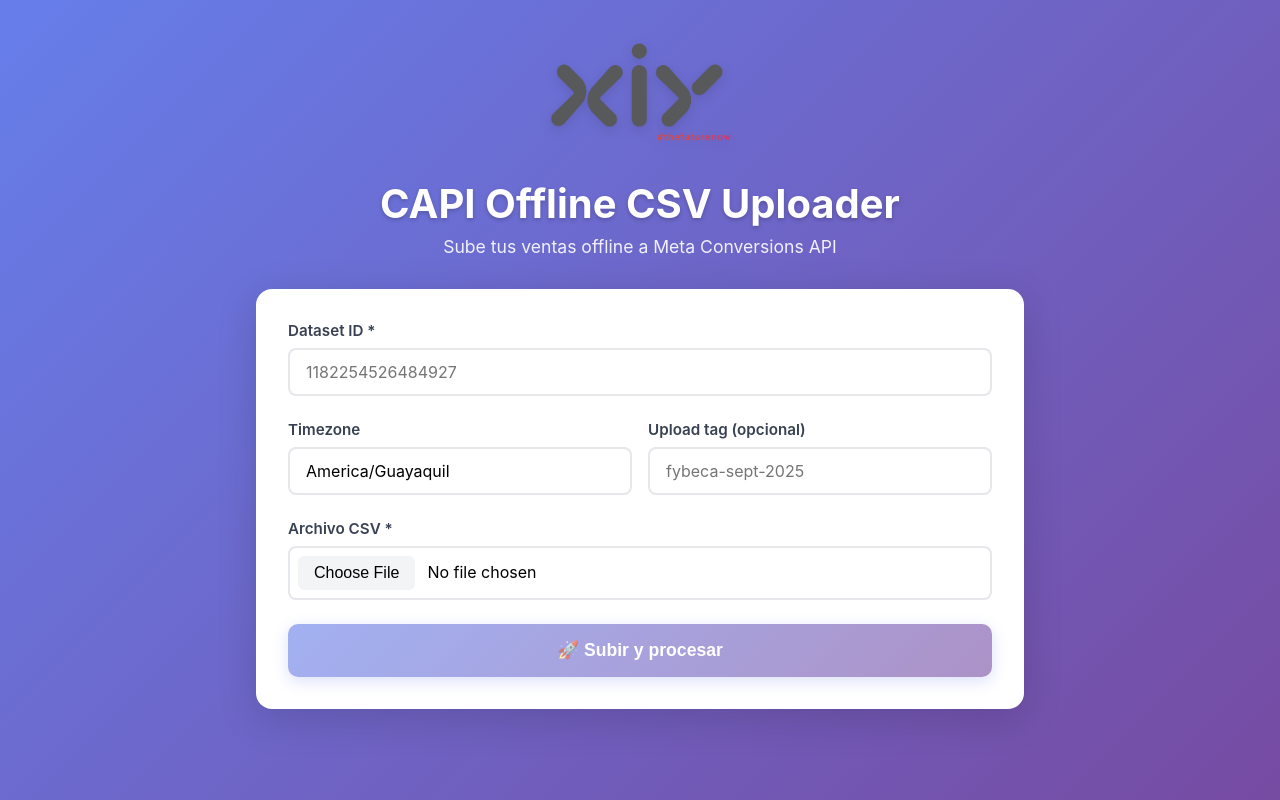
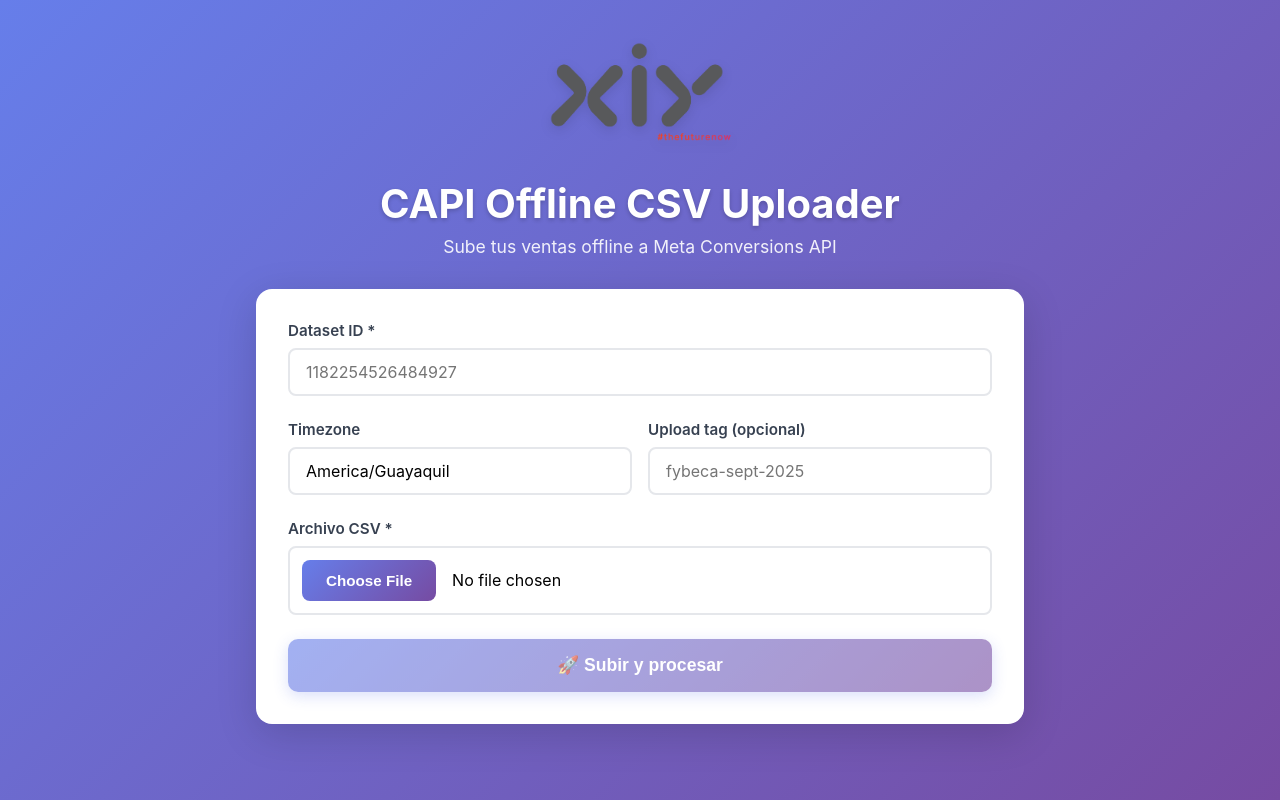
Before and after one commit to alejoarosemena/capi-offline-uploader, a React (Vite) app in the folder frontend/: page / in a window 1280 px wide. Built offline with nearby package versions, Linux system fonts and the light colour scheme; no server answers.

Commit message:
Fix file input button styling and visibility
- Make file selector button more visible with gradient
- Increase padding for better clickability
- Add hover effects
- Cross-browser compatibility

```diff
--- a/frontend/src/pages/UploadPage.css
+++ b/frontend/src/pages/UploadPage.css
@@ -94,23 +94,46 @@ label {
 }
 
 .input-file {
-  padding: 0.5rem;
+  padding: 0.75rem;
   cursor: pointer;
+  background: white;
 }
 
+.input-file::file-selector-button {
+  padding: 0.75rem 1.5rem;
+  background: linear-gradient(135deg, #667eea 0%, #764ba2 100%);
+  color: white;
+  border: none;
+  border-radius: 8px;
+  cursor: pointer;
+  font-weight: 600;
+  margin-right: 1rem;
+  transition: all 0.2s;
+  font-size: 0.95rem;
+}
+
+.input-file::file-selector-button:hover {
+  transform: translateY(-1px);
+  box-shadow: 0 4px 12px rgba(102, 126, 234, 0.4);
+}
+
+/* Compatibilidad con navegadores antiguos */
 .input-file::-webkit-file-upload-button {
-  padding: 0.5rem 1rem;
-  background: #f3f4f6;
+  padding: 0.75rem 1.5rem;
+  background: linear-gradient(135deg, #667eea 0%, #764ba2 100%);
+  color: white;
   border: none;
-  border-radius: 6px;
+  border-radius: 8px;
   cursor: pointer;
-  font-weight: 500;
-  margin-right: 0.75rem;
-  transition: background 0.2s;
+  font-weight: 600;
+  margin-right: 1rem;
+  transition: all 0.2s;
+  font-size: 0.95rem;
 }
 
 .input-file::-webkit-file-upload-button:hover {
-  background: #e5e7eb;
+  transform: translateY(-1px);
+  box-shadow: 0 4px 12px rgba(102, 126, 234, 0.4);
 }
 
 .btn-primary {
```
